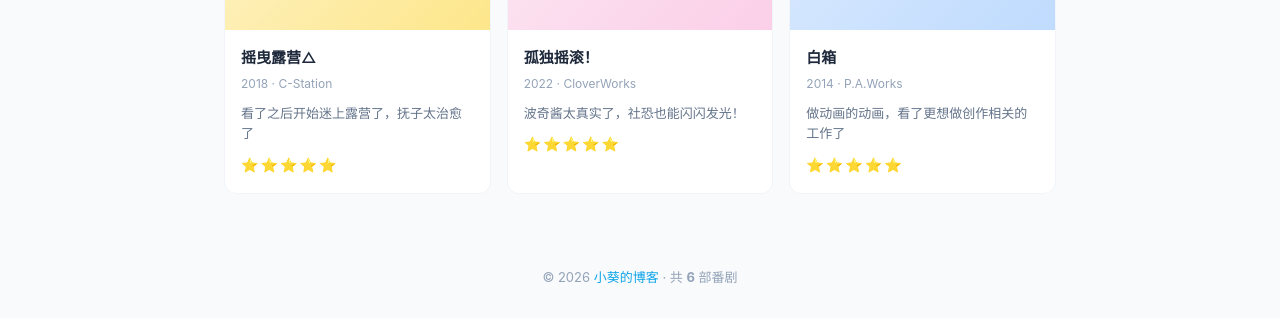
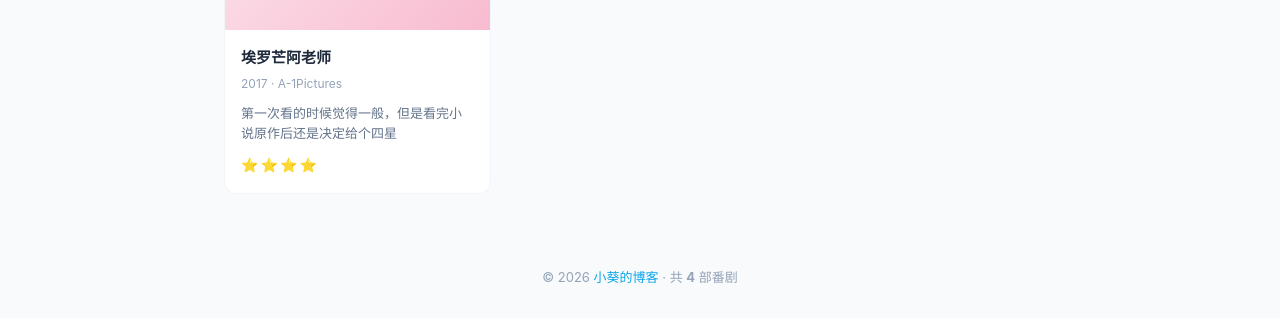
Before and after one commit to xiaokuiizumi/xiaokui-blog, a plain HTML site: page anime.html in a window 1280 px wide. Shown: the part 733-1051 px from the top of the page. Drawn offline with Linux system fonts and the light colour scheme.

Commit message:
sync anime list to public version

```diff
--- a/anime.html
+++ b/anime.html
@@ -107,14 +107,12 @@
         const STORAGE_KEY = 'xiaokui_anime_static';
         const DEFAULT_ANIME = [
             { name:'幸运星', origin:'2007 · 京都动画', comment:'最喜欢的日常番！此方就是我的灵魂导师～', status:'done', rating:5, color:'fce4ec,f8bbd0', icon:'⭐', cover:null },
-            { name:'轻音少女', origin:'2009 · 京都动画', comment:'看完想学吉他了！唯酱太可爱了呜呜', status:'done', rating:5, color:'e0f2fe,bae6fd', icon:'🎸', cover:null },
-            { name:'琉璃龙龙', origin:'2025 · 动画工房', comment:'龙娘日常太治愈了，每周的精神食粮！', status:'watching', rating:5, color:'f0fdf4,bbf7d0', icon:'🐉', cover:null },
-            { name:'摇曳露营△', origin:'2018 · C-Station', comment:'看了之后开始迷上露营了，抚子太治愈了', status:'done', rating:5, color:'fef3c7,fde68a', icon:'🌻', cover:null },
-            { name:'孤独摇滚！', origin:'2022 · CloverWorks', comment:'波奇酱太真实了，社恐也能闪闪发光！', status:'watching', rating:5, color:'fce7f3,fbcfe8', icon:'☕', cover:null },
-            { name:'白箱', origin:'2014 · P.A.Works', comment:'做动画的动画，看了更想做创作相关的工作了', status:'done', rating:5, color:'dbeafe,bfdbfe', icon:'🎨', cover:null },
+            { name:'轻音少女', origin:'2009 2010 · 京都动画', comment:'青春少女乐队题材最高的山', status:'done', rating:5, color:'fef3c7,fde68a', icon:'🎸', cover:null },
+            { name:'孤独摇滚！', origin:'2022 · CloverWorks', comment:'喜欢波奇酱和虹夏，无需多言', status:'done', rating:5, color:'fce7f3,fbcfe8', icon:'☕', cover:null },
+            { name:'埃罗芒阿老师', origin:'2017 · A-1Pictures', comment:'第一次看的时候觉得一般，但是看完小说原作后还是决定给个四星', status:'done', rating:4, color:'fce4ec,f8bbd0', icon:'🦋', cover:null },
         ];
         const STATUS_MAP = { done:'已追完', watching:'追剧中', paused:'搁置中' };
-        const RATING_MAP = { 5:'⭐⭐⭐⭐⭐', 4:'⭐⭐⭐⭐', 3:'⭐⭐⭐', 2:'⭐⭐', 1:'⭐' };
+        function renderStars(r) { const full=Math.floor(r); const half=r%1>=0.5; return '⭐'.repeat(full)+(half?'½':''); }
 
         let currentFilter = 'all';
 
@@ -140,7 +138,7 @@
             }
             grid.innerHTML = filtered.map(a => {
                 const cols = a.color.split(',');
-                const stars = RATING_MAP[a.rating]||'⭐⭐⭐⭐⭐';
+                const stars = renderStars(a.rating);
                 const cover = a.cover ? '<img class="cover-img" src="'+a.cover+'" alt="'+escHtml(a.name)+'">' : (a.icon||'📺');
                 const cClass = a.cover ? 'anime-cover has-image' : 'anime-cover';
                 return '<div class="anime-card">' +
```
